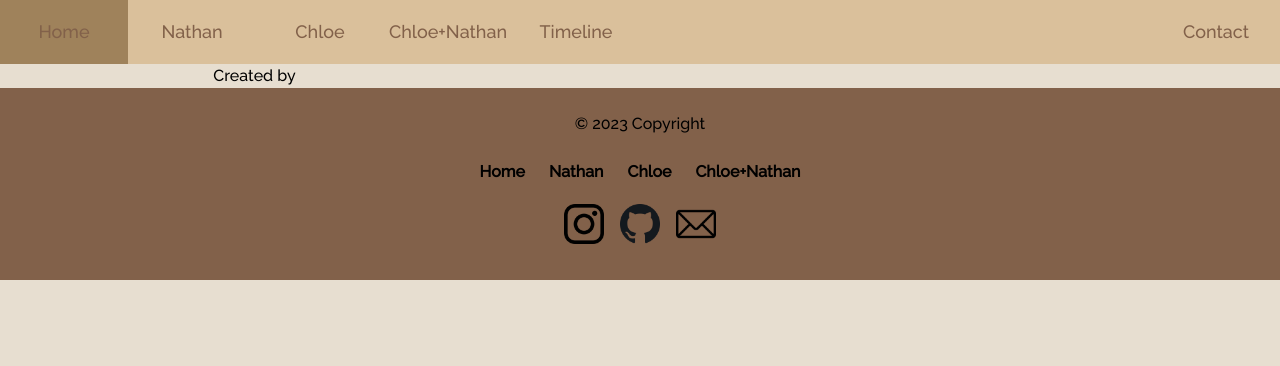
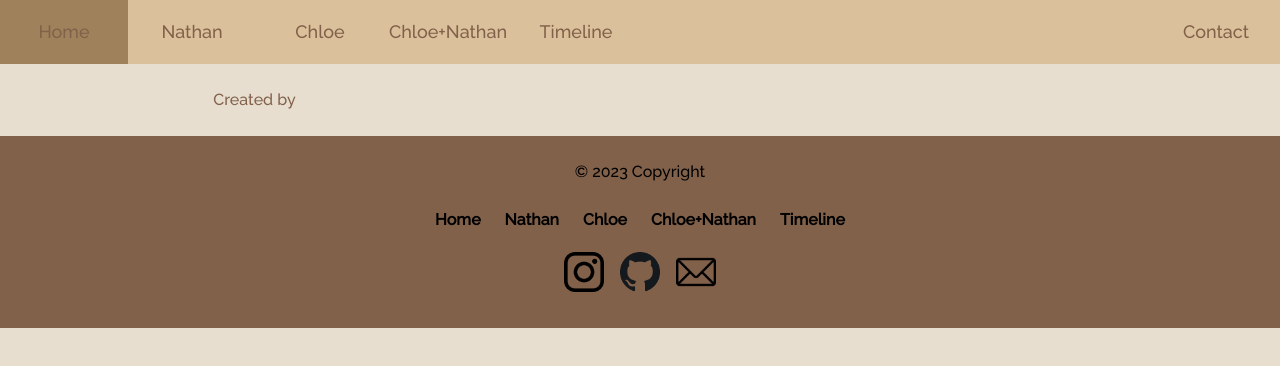
Before and after one commit to JBudiman00/BlogSite, a Next.js app in the folder frontend/: page /blog in a window 1280 px wide. Shown: the top 366 px of the page. Built offline with nearby package versions, Linux system fonts and the light colour scheme; no server answers.

Commit message:
Formatting

```diff
--- a/frontend/src/app/blog/page.tsx
+++ b/frontend/src/app/blog/page.tsx
@@ -2,25 +2,40 @@
 import { useEffect, useState } from 'react';
 import { useSearchParams } from "next/navigation";
 import axios from 'axios';
-import { ArticleItem } from '../nathan/page';
+
+export interface Article {
+    ID: number,
+    type: string,
+    category: string,
+    title: string,
+    summary: string,
+    createdAt: string,
+    updatedAt: string | null,
+    content: string
+}
 
 export default function Home() {
     const searchParams = useSearchParams();
-    const [article, setArticle] = useState<ArticleItem>();
+    const [article, setArticle] = useState<Article>();
 
     useEffect(() => {
         axios.get('http://localhost:8000/articles/' + searchParams.get("id"))
         .then((item: any) => {
             setArticle(item.data);
+            console.log(item.data.content)
         });
     }, [])
 
     return (
-        <div className="flex justify-center">
+        <div className="flex justify-center text-[#82614A]">
             <div className="w-2/3">
+                <div className="h-6"></div>
                 <p className="text-4xl">{article?.title}</p>
                 <p>Created by {article?.type}</p>
-                {article?.content}
+                <div className="whitespace-pre-wrap">
+                    {article?.content}
+                </div>
+                <div className="h-6"></div>
             </div>
         </div>
     );
--- a/frontend/src/app/components/blogdisplay.tsx
+++ b/frontend/src/app/components/blogdisplay.tsx
@@ -3,7 +3,6 @@ import { ArticleItem } from './bloglist'
 
 interface blogdisplay{
     initialList: ArticleItem[],
-    // setFilter: React.Dispatch<React.SetStateAction<ArticleItem[]>>,
     setFilter: any
     filteredArticles: any
 }
--- a/frontend/src/app/components/blogitem.tsx
+++ b/frontend/src/app/components/blogitem.tsx
@@ -1,5 +1,4 @@
 import { ArticleItem } from './bloglist';
-import { useRouter } from 'next/navigation';
 import Link from "next/link";
 
 interface IProps {
@@ -7,7 +6,6 @@ interface IProps {
 }
 
 export default function BlogList ({ item }: IProps) {
-    const router = useRouter();
     const id = item.ID;
     const type = item.type;
     const category = item.category;
@@ -18,27 +16,27 @@ export default function BlogList ({ item }: IProps) {
 
     return (
         <div className="w-full text-[#82614A]">
-            <div className="grid grid-cols-3">
-                <Link href={({
+            <Link href={({
                     pathname: "/blog",
                     query: { id: id}
                 })}>
-                    <p className="text-3xl col-span-1">{title}</p>
-                </Link>
+            <div className="grid grid-cols-3">
+                <p className="text-3xl col-span-1">{title}</p>
                 <div className="grid col-span-1">
                     <p className="text-md">{createdAt.toLocaleString()}</p>
                 </div>
                 <div className="bg-[#9F825B] col-span-1 text-[#E7DED0] justify-self-end rounded-xl px-2">
                     <p className="text-xl">{category}</p>
                 </div>
+            </div>
 
-            </div>
             <div className="flex flex-row text-[#E7DED0]">
                 <img src="placeholder.jpg" className="w-1/3 aspect-video"/>
                 <div className="w-2/3 px-3 mx-4 my-2 bg-[#9F825B] rounded-xl">
                     <p className="text-lg">{summary}</p>
                 </div>
             </div>
+            </Link>
         </div>
     );
 }
--- a/frontend/src/app/components/bottombar.tsx
+++ b/frontend/src/app/components/bottombar.tsx
@@ -1,3 +1,6 @@
+'use client'
+import Link from "next/link";
+
 export default function BottomBar () {
     return (
         <div className="h-48 bg-[#82614A] text-center">
@@ -5,16 +8,37 @@ export default function BottomBar () {
             <p>© 2023 Copyright</p>
             <div className="h-6"></div>
             <div className="flex flex-row justify-center">
-                <div className="font-bold mx-3">Home</div>
-                <div className="font-bold mx-3">Nathan</div>
-                <div className="font-bold mx-3">Chloe</div>
-                <div className="font-bold mx-3">Chloe+Nathan</div>
+                <Link href={({
+                    pathname: "/"
+                })}>
+                    <div className="font-bold mx-3">Home</div>
+                </Link>
+                <Link href={({
+                    pathname: "/nathan"
+                })}>
+                    <div className="font-bold mx-3">Nathan</div>
+                </Link>
+                <Link href={({
+                    pathname: "/chloe"
+                })}>
+                    <div className="font-bold mx-3">Chloe</div>
+                </Link>
+                <Link href={({
+                    pathname: "/us"
+                })}>
+                    <div className="font-bold mx-3">Chloe+Nathan</div>
+                </Link>
+                <Link href={({
+                    pathname: "/"
+                })}>
+                    <div className="font-bold mx-3">Timeline</div>
+                </Link>
             </div>
             <div className="h-3"></div>
             <div className="flex flex-row h-14 justify-center">
-                <img src="insta.png" className="m-2"/>
-                <img src="github.png" className="m-2" />
-                <img src="mail.png" className="m-2" />
+                <img src="insta.png" className="m-2 h-10"/>
+                <a href="https://github.com/JBudiman00/BlogSite" target="_blank"><img src="github.png" className="m-2 h-10" /></a>
+                <img src="mail.png" className="m-2 h-10" onClick={() => window.location.href = 'mailto:jbudiman@purdue.edu'}/>
             </div>
         </div>
     );
--- /dev/null
+++ b/frontend/src/app/login/page.tsx
@@ -0,0 +1,7 @@
+export default function Home() {
+    return (
+        <>
+            <p>Login Page</p>
+        </>
+        );
+}
--- a/frontend/src/app/page.tsx
+++ b/frontend/src/app/page.tsx
@@ -22,8 +22,11 @@ export default function Home() {
             //Get Chloe's most recent blog
             const chloeList = articleList.filter((item: ArticleItem) => item.type === "Chloe")
             const articleChloe = getRecent(chloeList);
-            setRecentNathan(articleChloe.ID);
+            setRecentChloe(articleChloe.ID);
             //Get Chloe + Nathan's most recent blog
+            const cnList = articleList.filter((item: ArticleItem) => item.type === "ChloeNathan")
+            const articleCN = getRecent(cnList);
+            setRecentCN(articleCN.ID);
         });
   }, []);
 
```
Also changed, not shown: 2 other files (tests, documents, lock files or other folders).
